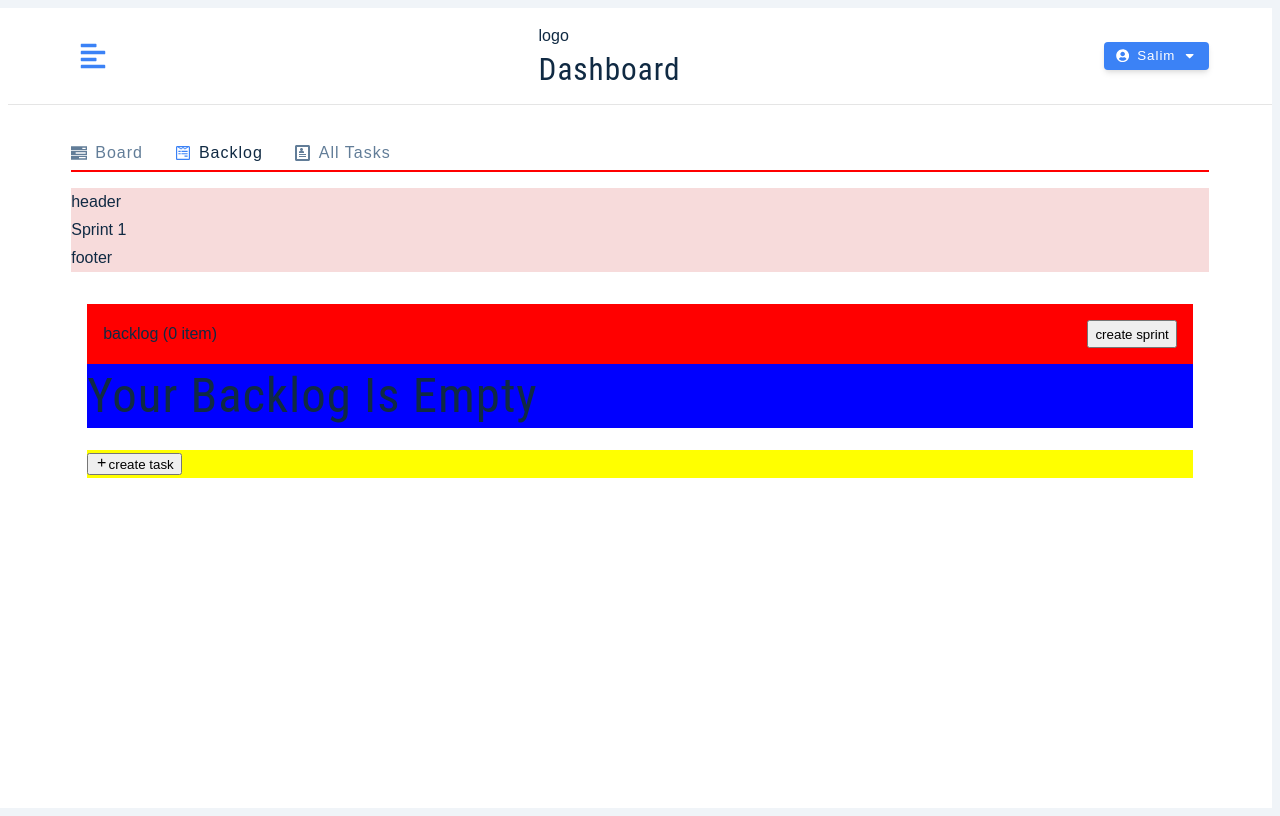
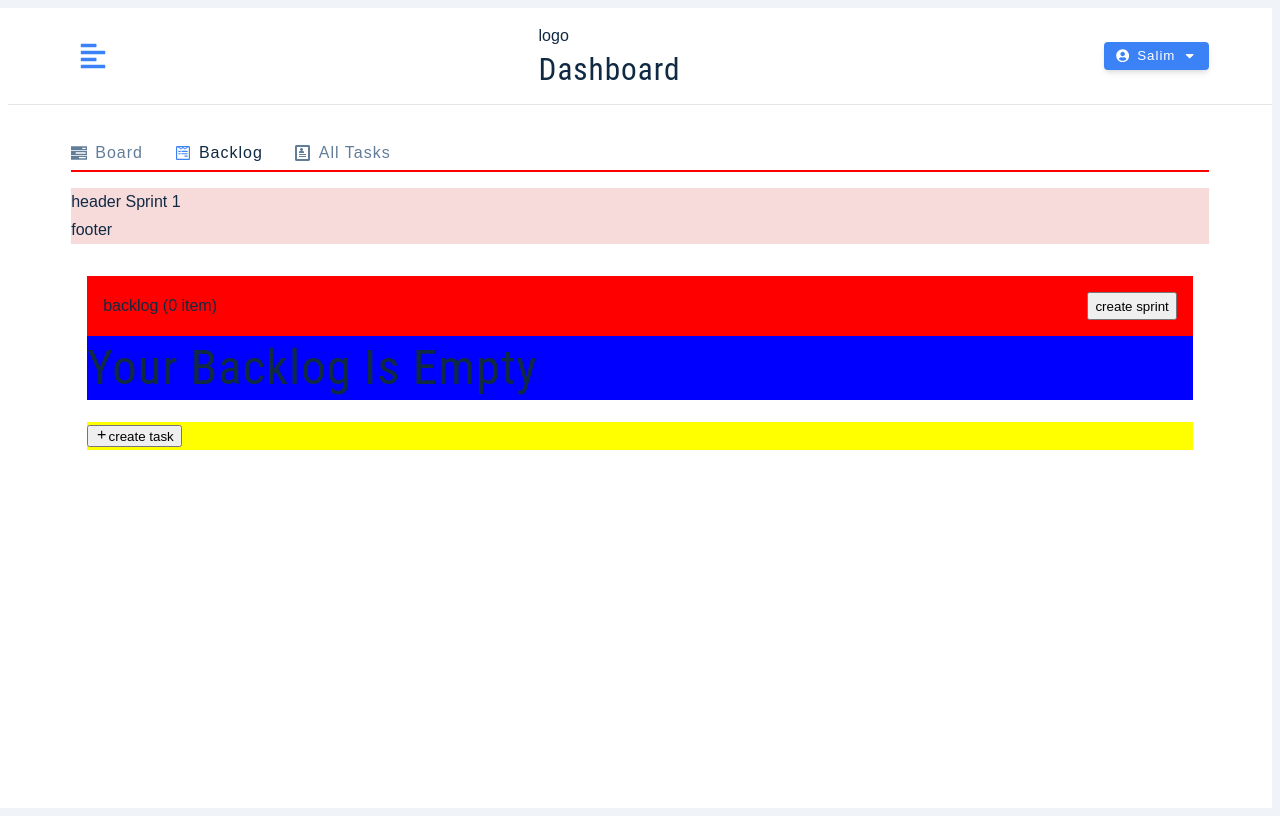
Before and after one commit to Salim255/tasks-manager, a React (Vite) app: page /tasks/backlog in a window 1280 px wide. Both pictures are taken after a click on the button "create sprint". Built offline with nearby package versions, Linux system fonts and the light colour scheme.

Commit message:
all is good, for drag

```diff
--- a/src/features/tasks/components/backlog/Backlog.tsx
+++ b/src/features/tasks/components/backlog/Backlog.tsx
@@ -5,7 +5,7 @@ import type { RootState } from '../../../../redux/store';
 import { CreateTask } from '../create-task/CreateTask';
 import { TaskItem } from '../task-item/TaskItem';
 import { sprintsList } from '../../../../shared/utils/sprints';
-import { addSprint } from '../../states/sprintSlice';
+import { addSprint, addTaskToSprint } from '../../states/sprintSlice';
 import { SprintItem } from '../sprint-item/SprintItem';
 import type { Task } from '../../model/task.model';
 
@@ -30,9 +30,11 @@ export const Backlog = () => {
     const onDrop = (sprintId: string, e: React.DragEvent<HTMLDivElement>) => {
         e.preventDefault();
         const data = e.dataTransfer.getData("text/plain");
-         const task = JSON.parse(data);
+        const task = JSON.parse(data);
         setMessage(`Dropped! payload="${data}"`);
         console.log("DROP fired ✅ payload:", task);
+
+            dispatch(addTaskToSprint({task, sprintId}));
     };
 
     const createSprintHandler = () => {
--- a/src/features/tasks/components/sprint-item/SprintItem.tsx
+++ b/src/features/tasks/components/sprint-item/SprintItem.tsx
@@ -4,8 +4,15 @@ import type { Sprint } from "../../model/sprint.model";
 
 export const SprintItem = ({ sprint }: {sprint: Sprint}) => {
     return <div className="sprint-item" >
-        <div>header</div>
-        <div> {sprint.name}</div>
+        <div>header {sprint.name}</div>
+        <div>
+            {
+                sprint.tasks.map((task) => {
+                    return <h1> {task.title}</h1>
+                })
+            }
+        </div>
+
         <div>footer</div>
     </div>
 }
--- a/src/features/tasks/states/sprintSlice.tsx
+++ b/src/features/tasks/states/sprintSlice.tsx
@@ -2,6 +2,7 @@
 
 import { createSlice, type PayloadAction } from "@reduxjs/toolkit";
 import type { Sprint } from "../model/sprint.model";
+import type { Task } from "../model/task.model";
 
 // 2 intial state
 type StateType  = {
@@ -19,12 +20,20 @@ const createSprintSlice = createSlice({
     reducers: {
         addSprint: (state, action: PayloadAction<Sprint> ) => {
             state.sprints = [...state.sprints , action.payload]
+        },
+        addTaskToSprint: (state, action: PayloadAction<{ task: Task, sprintId: string }>) => {
+            // Add the the task to the sprint
+            const sprintIndex = state.sprints?.findIndex((sprint) => sprint.id === action.payload.sprintId);
+            if (sprintIndex === -1) return;
+            //
+            state.sprints[sprintIndex] = {...state.sprints[sprintIndex], tasks: [...state.sprints[sprintIndex].tasks, action.payload.task]}
         }
     },
 
 })
 
 // Export other reducers
+export const { addTaskToSprint } = createSprintSlice.actions;
 export const { addSprint } = createSprintSlice.actions;
 //  Export reducer
 export default createSprintSlice.reducer;
```
